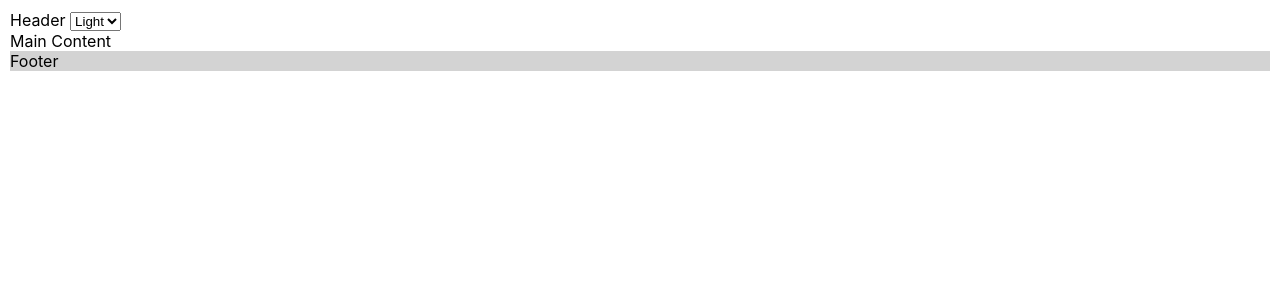
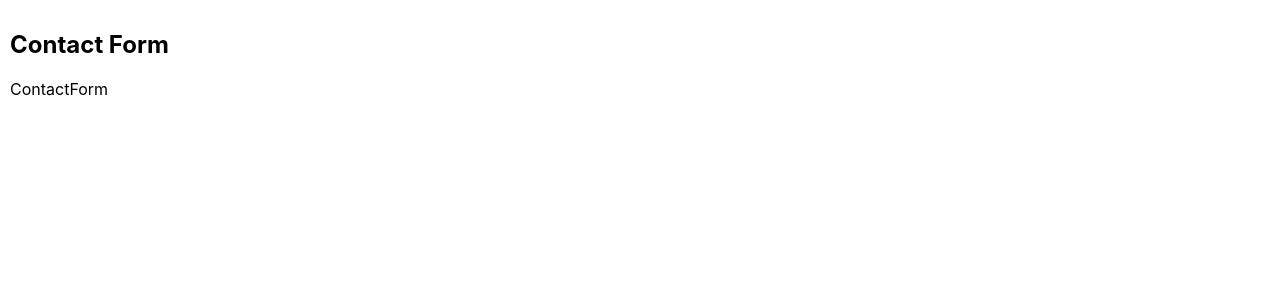
Before and after one commit to pecourses/pe2022-1-react-app, a React (Create React App) app: page / in a window 1280 px wide. Shown: the top 300 px of the page. Built offline with nearby package versions, Linux system fonts and the light colour scheme.

Commit message:
Add Contact Form structure

```diff
--- a/src/App.js
+++ b/src/App.js
@@ -1,46 +1,8 @@
-import React, { Component } from 'react';
-import CONSTANTS from './constants';
-import { ThemeContext } from './contexts';
-import styles from './App.module.sass';
-import classNames from 'classnames';
-import Footer from './components/FooterForHOC';
-import ThemeSwitcher from './components/ThemeSwitcherForHOC';
+import React from 'react';
+import ContactPage from './pages/ContactPage';
 
-const { LIGHT, DARK, PINK } = CONSTANTS.THEME;
-
-class App extends Component {
-  constructor(props) {
-    super(props);
-
-    this.state = {
-      theme: LIGHT,
-    };
-  }
-
-  setTheme = newTheme => {
-    this.setState({ theme: newTheme });
-  };
-
-  render() {
-    const { theme } = this.state;
-    const pageClassName = classNames({
-      [styles.lightTheme]: theme === LIGHT,
-      [styles.darkTheme]: theme === DARK,
-      [styles.pinkTheme]: theme === PINK,
-    });
-
-    return (
-      <ThemeContext.Provider value={{ theme, setTheme: this.setTheme }}>
-        <div className={pageClassName}>
-          <header>
-            <span>Header</span> <ThemeSwitcher />
-          </header>
-          <main>Main Content</main>
-          <Footer />
-        </div>
-      </ThemeContext.Provider>
-    );
-  }
+function App() {
+  return <ContactPage />;
 }
 
 export default App;
--- /dev/null
+++ b/src/components/forms/ContactForm/index.jsx
@@ -0,0 +1,9 @@
+import React from 'react';
+
+// Name, Tel, Email, Birthday
+
+function ContactForm() {
+  return <div>ContactForm</div>;
+}
+
+export default ContactForm;
--- /dev/null
+++ b/src/pages/ContactPage/index.jsx
@@ -0,0 +1,13 @@
+import React from 'react';
+import ContactForm from '../../components/forms/ContactForm';
+
+function ContactPage() {
+  return (
+    <section>
+      <h2>Contact Form</h2>
+      <ContactForm />
+    </section>
+  );
+}
+
+export default ContactPage;
```
Also changed, not shown: src/components/forms/ContactForm/ContactForm.module.sass (added).
